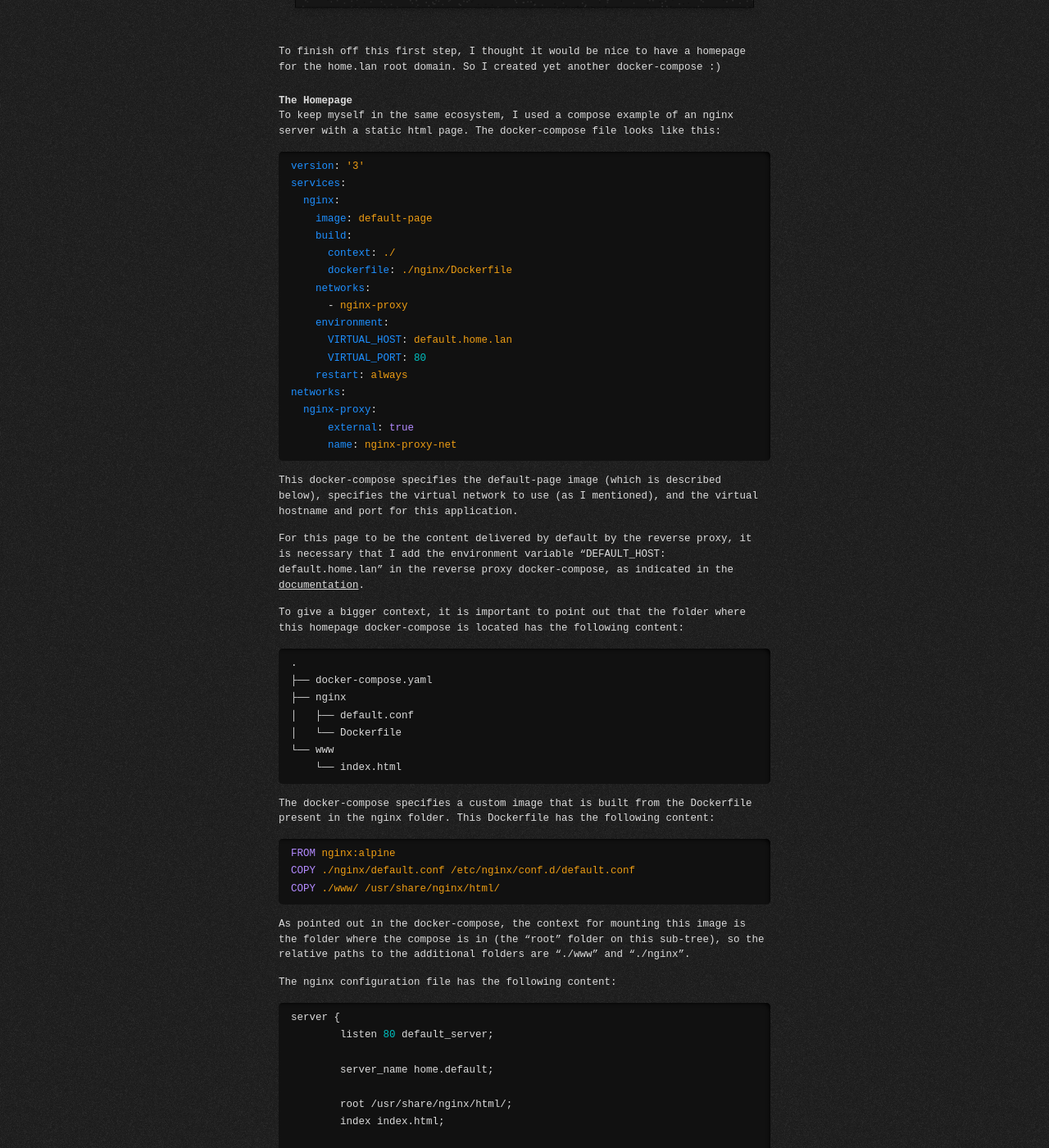
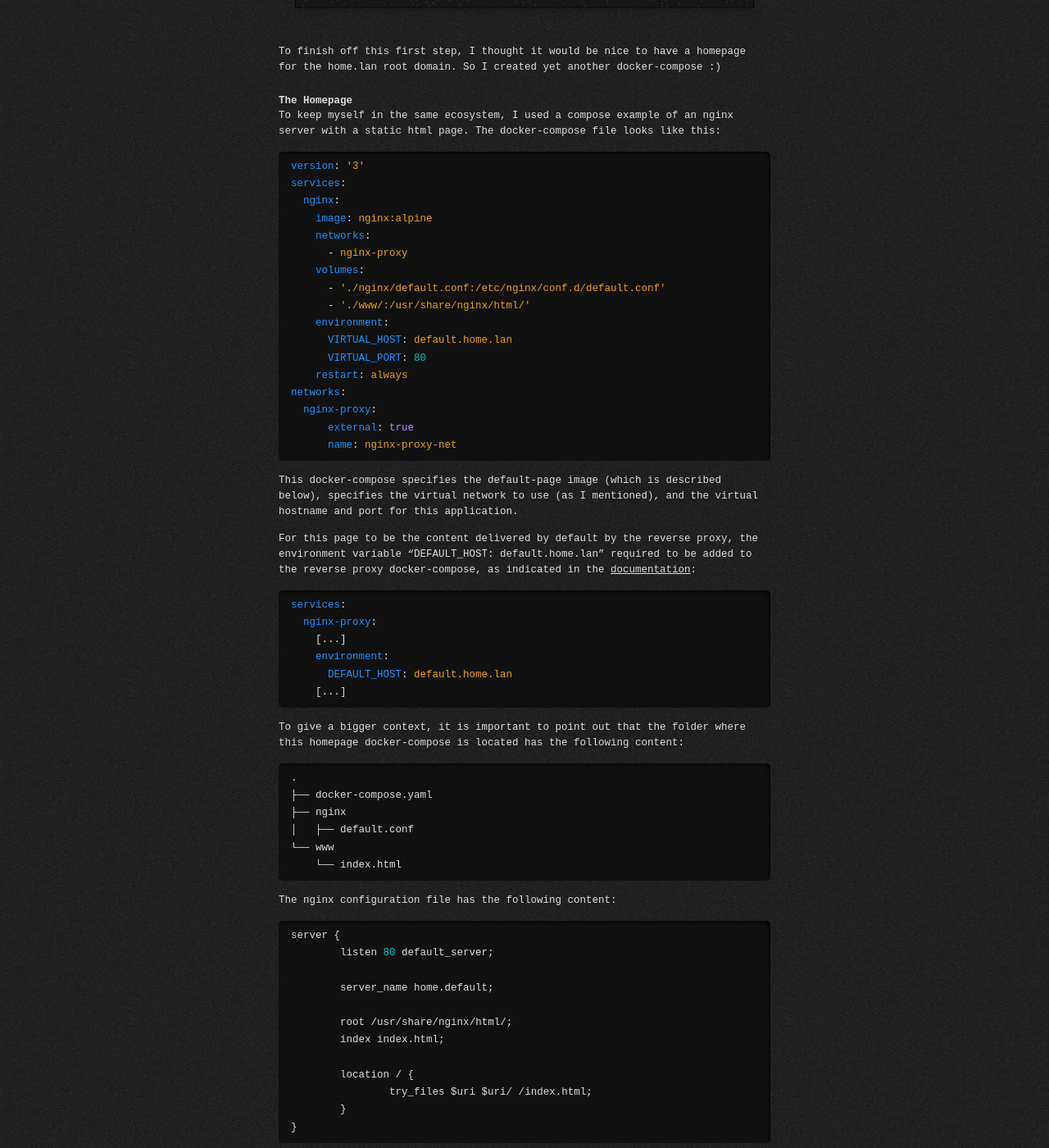
Before and after one commit to Zaulao/zaulao.github.io, a Jekyll site: the page built from _posts/2023-08-13-homelab-v1.0.md, in a window 1280 px wide and 1400 px high, scrolled down 3664 px. Shown: the whole window at 82% size. Built offline with Jekyll 4.4.1, drawn with Linux system fonts in a browser that asks for light colours; some of the changed text lies outside the part shown.

Commit message:
fix(homelab-v1.0): fixing docker compose content

````diff
--- a/_posts/2023-08-13-homelab-v1.0.md
+++ b/_posts/2023-08-13-homelab-v1.0.md
@@ -107,12 +107,12 @@
 version: '3'
 services:
   nginx:
-    image: default-page
-    build:
-      context: ./
-      dockerfile: ./nginx/Dockerfile
+    image: nginx:alpine
     networks:
       - nginx-proxy
+    volumes:
+      - './nginx/default.conf:/etc/nginx/conf.d/default.conf'
+      - './www/:/usr/share/nginx/html/'
     environment:
       VIRTUAL_HOST: default.home.lan
       VIRTUAL_PORT: 80
@@ -125,7 +125,16 @@
 
 This docker-compose specifies the default-page image (which is described below), specifies the virtual network to use (as I mentioned), and the virtual hostname and port for this application.
 
-For this page to be the content delivered by default by the reverse proxy, it is necessary that I add the environment variable "DEFAULT_HOST: default.home.lan" in the reverse proxy docker-compose, as indicated in the [documentation](https://github.com/nginx-proxy/nginx-proxy/tree/main/docs#default-host).
+For this page to be the content delivered by default by the reverse proxy, the environment variable "DEFAULT_HOST: default.home.lan" required to be added to the reverse proxy docker-compose, as indicated in the [documentation](https://github.com/nginx-proxy/nginx-proxy/tree/main/docs#default-host):
+
+```yaml
+services:
+  nginx-proxy:
+    [...]
+    environment:
+      DEFAULT_HOST: default.home.lan
+    [...]
+```
 
 To give a bigger context, it is important to point out that the folder where this homepage docker-compose is located has the following content:
 
@@ -134,20 +143,9 @@
 ├── docker-compose.yaml
 ├── nginx
 │   ├── default.conf
-│   └── Dockerfile
 └── www
     └── index.html
 ```
-
-The docker-compose specifies a custom image that is built from the Dockerfile present in the nginx folder. This Dockerfile has the following content:
-
-```Dockerfile
-FROM nginx:alpine
-COPY ./nginx/default.conf /etc/nginx/conf.d/default.conf
-COPY ./www/ /usr/share/nginx/html/
-```
-
-As pointed out in the docker-compose, the context for mounting this image is the folder where the compose is in (the "root" folder on this sub-tree), so the relative paths to the additional folders are "./www" and "./nginx".
 
 The nginx configuration file has the following content:
 
````
Also changed, not shown: other parts of _posts/2023-08-13-homelab-v1.0.md (+1 -1 lines).
